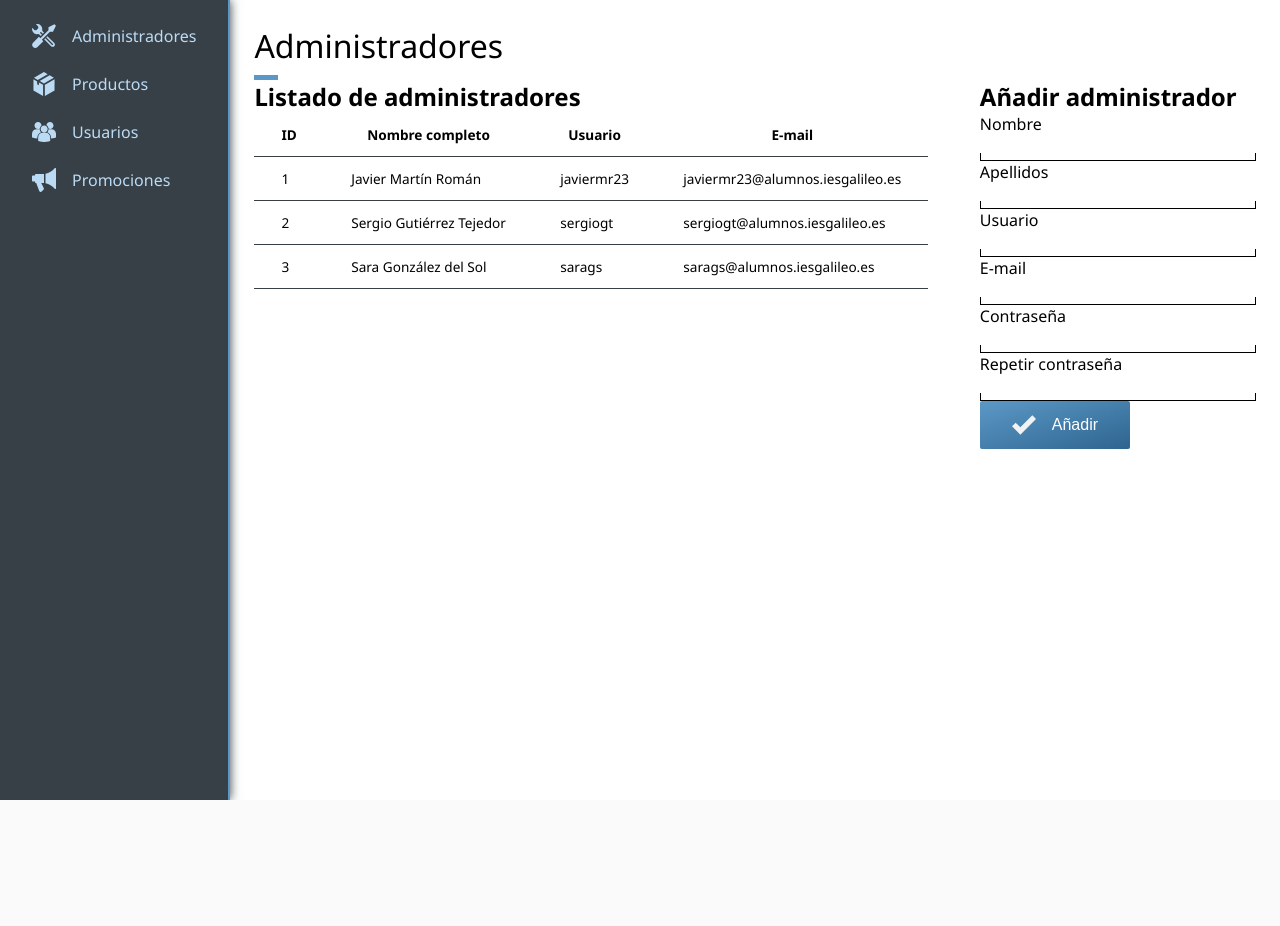
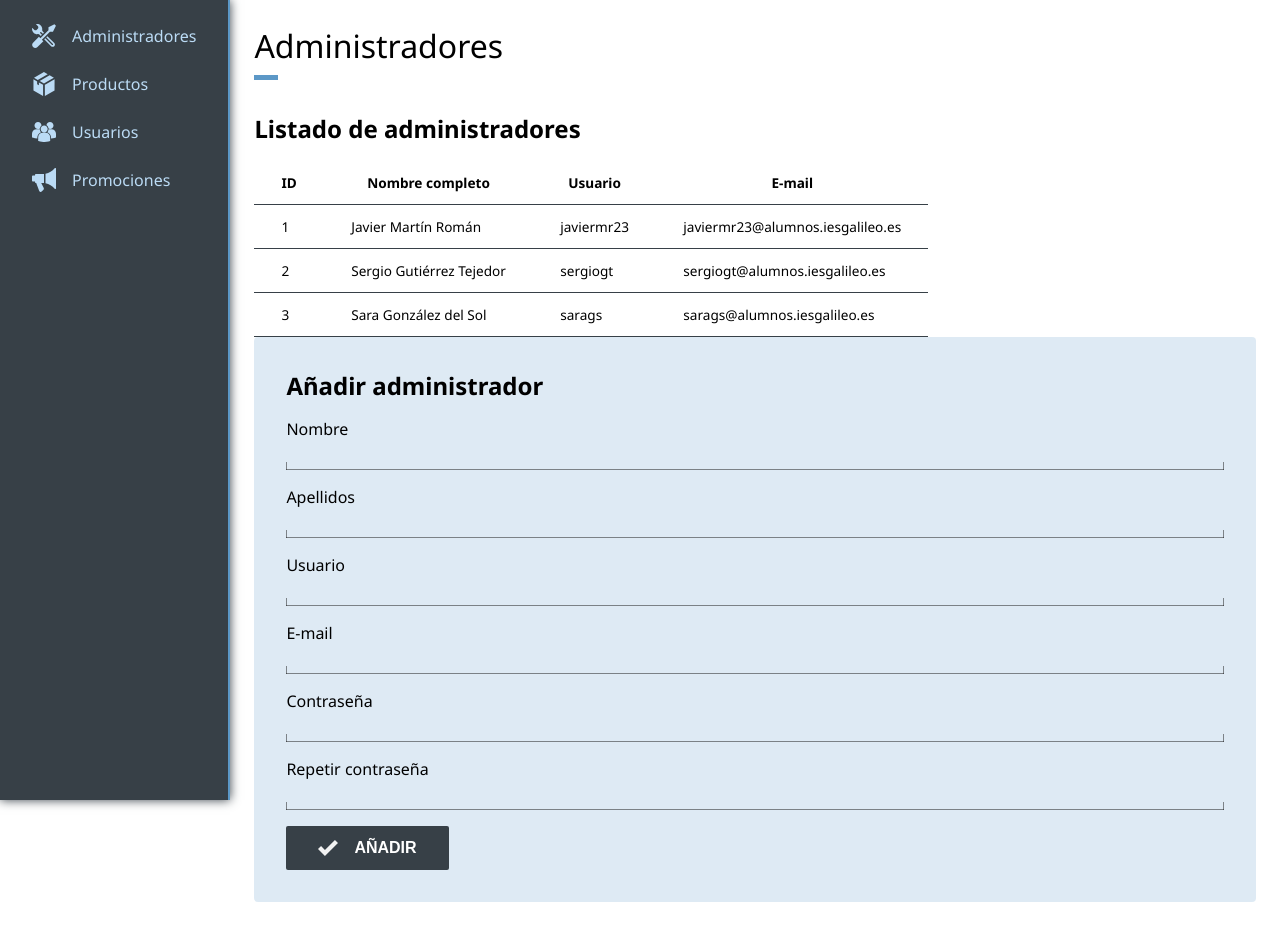
Before and after one commit to javiermr23/tienda, a PHP site: page /administracion/index.html in a window 1280 px wide. Before the commit the page ends 800 px from the top, so only its background shows below. Run offline with PHP 8.4, Linux system fonts and the light colour scheme; some libraries are stand-ins or nearby versions.

Commit message:
Cambios en el estilo de la página de administradores

```diff
--- a/administracion/index.html
+++ b/administracion/index.html
@@ -34,6 +34,7 @@
                 </ul>
             </nav>
             <section class="adm-paginas">
+
                 <section id="administradores">
                     <h1>Administradores</h1>
                     <section>
@@ -104,14 +105,19 @@
                         </form>
                     </section>
                 </section>
+
                 <section id="productos" class="pagina-oculta">
                     <h1>Productos</h1>
                 </section>
+
                 <section id="usuarios" class="pagina-oculta">
                     <h1>Usuarios</h1>
+
                 </section>
+
                 <section id="promociones" class="pagina-oculta">
                     <h1>Promociones</h1>
+
                 </section>
             </section>
         </main>
--- a/administracion/style.css
+++ b/administracion/style.css
@@ -98,6 +98,7 @@
 }
 #administradores > h1 {
     flex: 0 0 100%;
+    margin-bottom: 2rem;
 }
 #administradores > section {
     flex: 1 1 auto;
@@ -105,7 +106,15 @@
 #administradores > section:first-of-type {
     margin-right: 2rem;
 }
-#administradores table {
+#administradores > section:last-of-type {
+    background-color: rgba(92, 152, 199, .2);
+    border-radius: 4px;
+    padding: 2rem;
+}
+#administradores > section > h2 {
+  margin-bottom: 1rem;
+}
+#administradores .listar {
     border-collapse: collapse;
     font-size: .85rem;
     padding: .5em;
@@ -124,16 +133,19 @@
     display: block;
 }
 #administradores .añadir input {
+    background-color: transparent;
     border: none;
-    border-bottom: 1px solid black;
+    border-bottom: 1px solid rgba(27, 27, 27, .5);
     display: block;
     font-family: 'Noto Sans', sans-serif;
     font-size: .75rem;
+    margin: .25rem 0 1rem;
+    outline: unset;
     padding: .25rem .5rem;
     width: 100%;
 }
 #administradores .añadir div::before, #administradores .añadir div::after {
-    background-color: black;
+    background-color: rgba(27, 27, 27, .5);
     content: "";
     display: block;
     position: absolute;
@@ -166,15 +178,17 @@
 }
 .btn {
     align-items: center;
-    background: linear-gradient(to bottom right, #5c98c7, #2e658f);
+    background: linear-gradient(to bottom right, #374047, #374047);
     border-radius: 2px;
     color: white;
     cursor: pointer;
     display: flex;
     font-size: 1rem;
+    font-weight: 700;
     padding: .75rem 2rem;
+    text-transform: uppercase;
 }
 .btn > img {
-    height: 1.5rem;
+    height: 1.25rem;
     margin-right: 1rem;
 }
```
